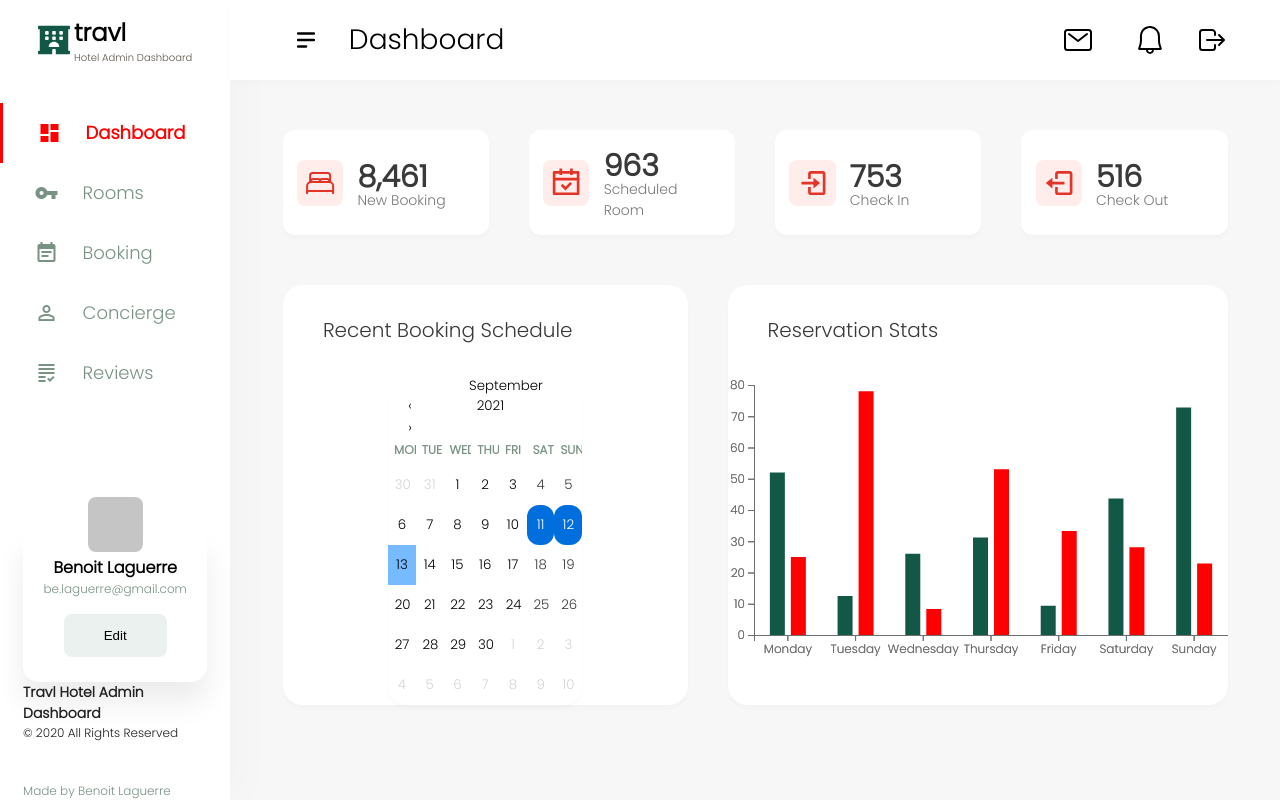
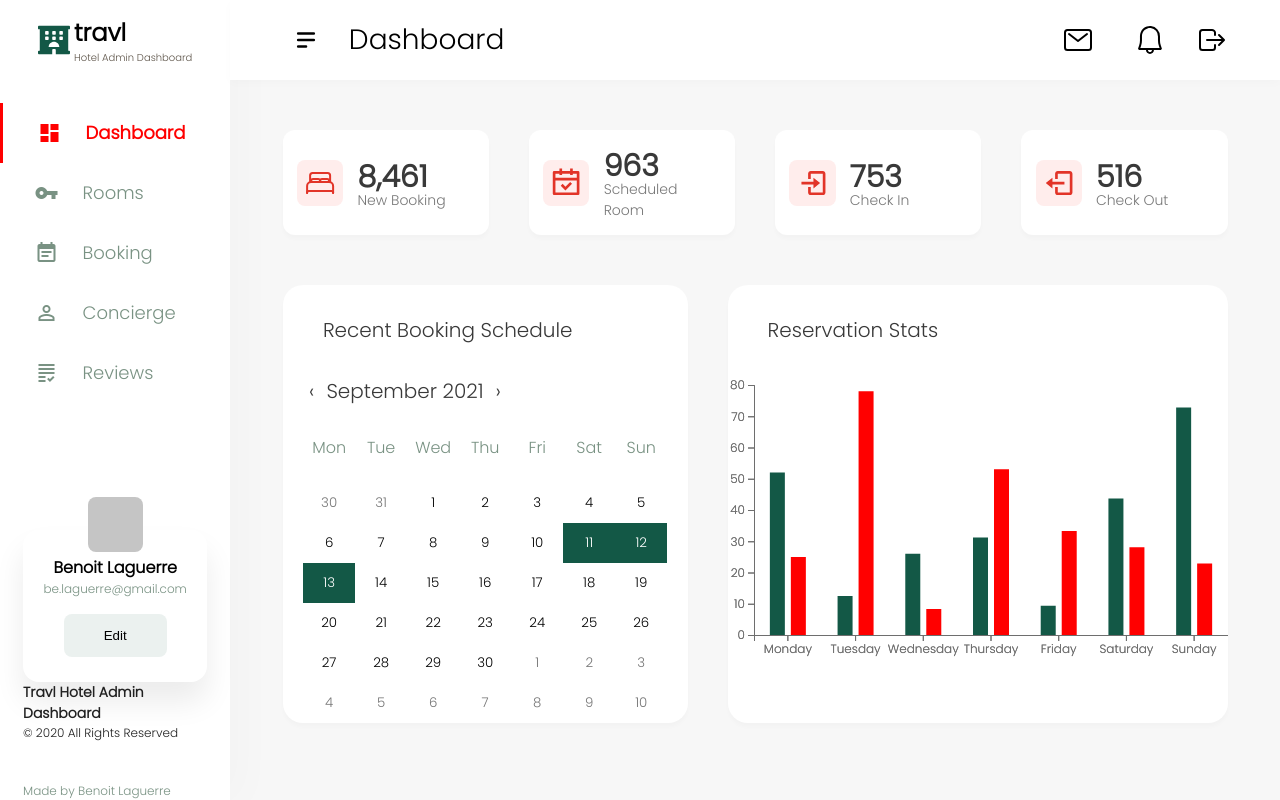
Before and after one commit to BenLaguerre/Dashboard-Hotel-Miranda, a React (Create React App) app: page /dashboard in a window 1280 px wide. Built offline with nearby package versions, Linux system fonts and the light colour scheme; sample sign-in values are in the browser's storage.

Commit message:
Update calendar styles

```diff
--- a/src/index.css
+++ b/src/index.css
@@ -36,15 +36,11 @@ li {
   text-decoration: none;
 }
 
-/* REACT CALENDAR STYLING */
+/* react-calendar style */
 
 .react-calendar {
-  width: 48%;
-  background: white;
-  border-radius: 20px;
-  box-shadow: 0px 4px 4px #00000005;
-  line-height: 1.125em;
-
+  width: 90%;
+  font-family: 'Poppins', Arial, Helvetica, sans-serif;
 }
 .react-calendar--doubleView {
   width: 700px;
@@ -70,43 +66,44 @@ li {
   border: 0;
   outline: none;
   font-family: 'Poppins';
-  font-weight: 500;
 }
 .react-calendar button:enabled:hover {
   cursor: pointer;
 }
 .react-calendar__navigation {
-  height: 44px;
-  margin-bottom: 1em;
-
+  margin-bottom: 20px;
 }
 .react-calendar__navigation button {
-  min-width: 44px;
   background: none;
+  color: #393939;
+  font-size: 20px;
+  flex-grow: 1;
+  border-radius: 12px;
+}
+.react-calendar__navigation span {
+  margin: 0;
+  padding: 0;
 }
 .react-calendar__navigation button:enabled:hover,
 .react-calendar__navigation button:enabled:focus {
-  background-color: #e6e6e6;
+  background-color: #ffedec;
+  color: #ff0000;
 }
 .react-calendar__navigation button[disabled] {
   background-color: #f0f0f0;
 }
 .react-calendar__month-view__weekdays {
   text-align: center;
-  text-transform: uppercase;
-  font-weight: bold;
-  font-size: 0.75em;
-
+  color: #799283;
+  font-size: 16px;
+  margin-bottom: 15px;
 }
 .react-calendar__month-view__weekdays__weekday {
-  color: #799283;
   padding: 0.5em;
-
 }
-.react-calendar__month-view__weekdays__weekday abbr {
+.react-calendar__month-view__weekdays__weekday abbr{
   text-decoration: none;
 }
-
 .react-calendar__month-view__weekNumbers {
   font-weight: bold;
 }
@@ -116,19 +113,17 @@ li {
   justify-content: center;
   font-size: 0.75em;
   padding: calc(0.75em / 0.75) calc(0.5em / 0.75);
+}
+/* .react-calendar__month-view__days__day--weekend */
 
-}
-.react-calendar__month-view__days__day--weekend {
-  color: #393939;
-}
+
 .react-calendar__month-view__days__day--neighboringMonth {
-  color: #D4D4D4;
+  color: #757575;
 }
 .react-calendar__year-view .react-calendar__tile,
 .react-calendar__decade-view .react-calendar__tile,
 .react-calendar__century-view .react-calendar__tile {
   padding: 2em 0.5em;
-
 }
 .react-calendar__tile {
   max-width: 100%;
@@ -144,28 +139,30 @@ li {
   background-color: #e6e6e6;
 }
 .react-calendar__tile--now {
-  background: #ffff76;
-  border-radius: 12px;
+  background: #135846;
+  color: white;
 }
 .react-calendar__tile--now:enabled:hover,
 .react-calendar__tile--now:enabled:focus {
-  background: #ffffa9;
+  background: #135846;
 }
 .react-calendar__tile--hasActive {
-  background: #76baff;
+  background: #135846;
+  color: white;
 }
 .react-calendar__tile--hasActive:enabled:hover,
 .react-calendar__tile--hasActive:enabled:focus {
-  background: #a9d4ff;
+  background: #135846;
+  color: white;
 }
 .react-calendar__tile--active {
-  background: #006edc;
-  border-radius: 12px;
+  background: #135846;;
   color: white;
 }
 .react-calendar__tile--active:enabled:hover,
 .react-calendar__tile--active:enabled:focus {
-  background: #1087ff;
+  background: #135846;
+  color: white;
 }
 .react-calendar--selectRange .react-calendar__tile--hover {
   background-color: #e6e6e6;
```
